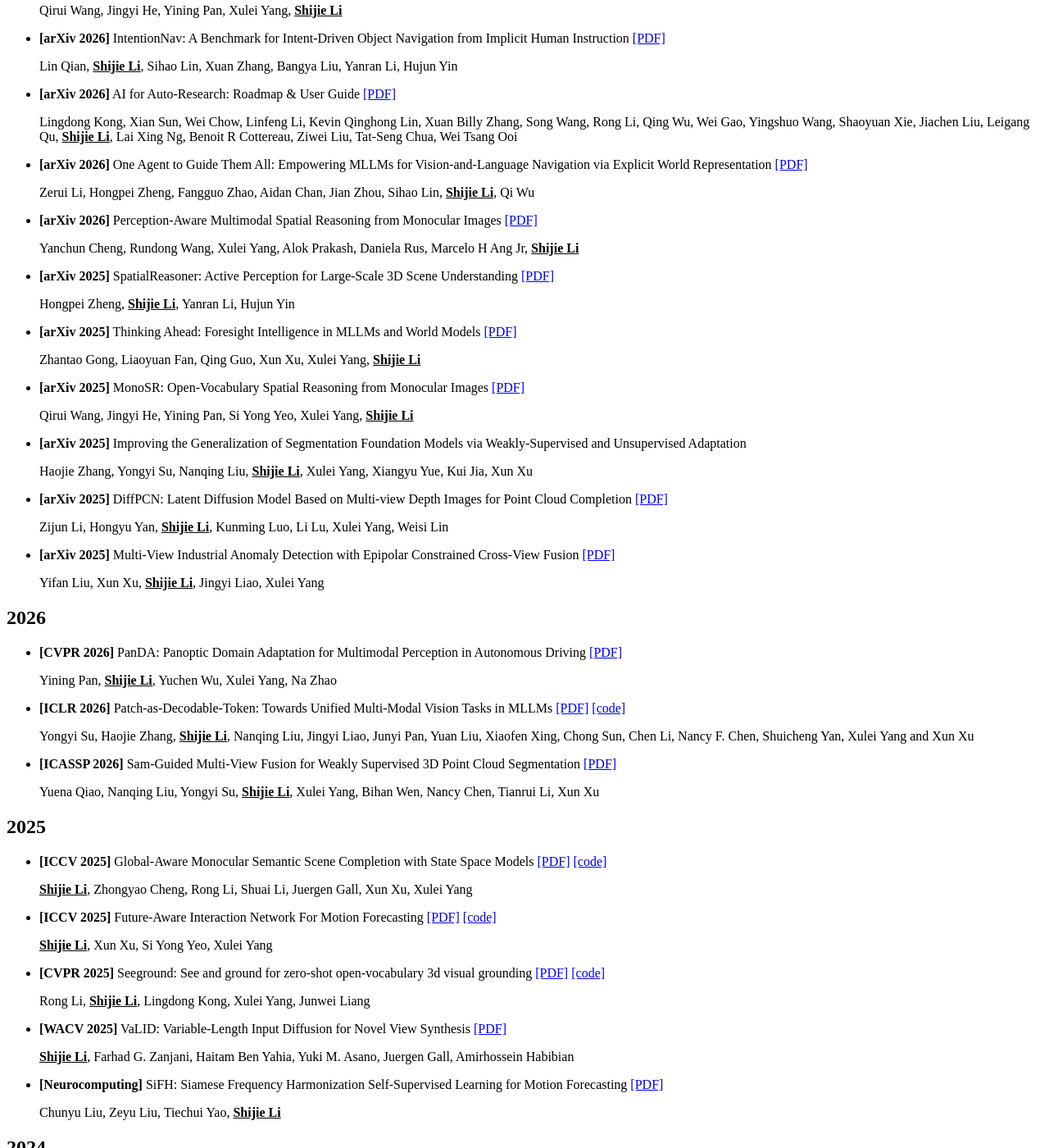
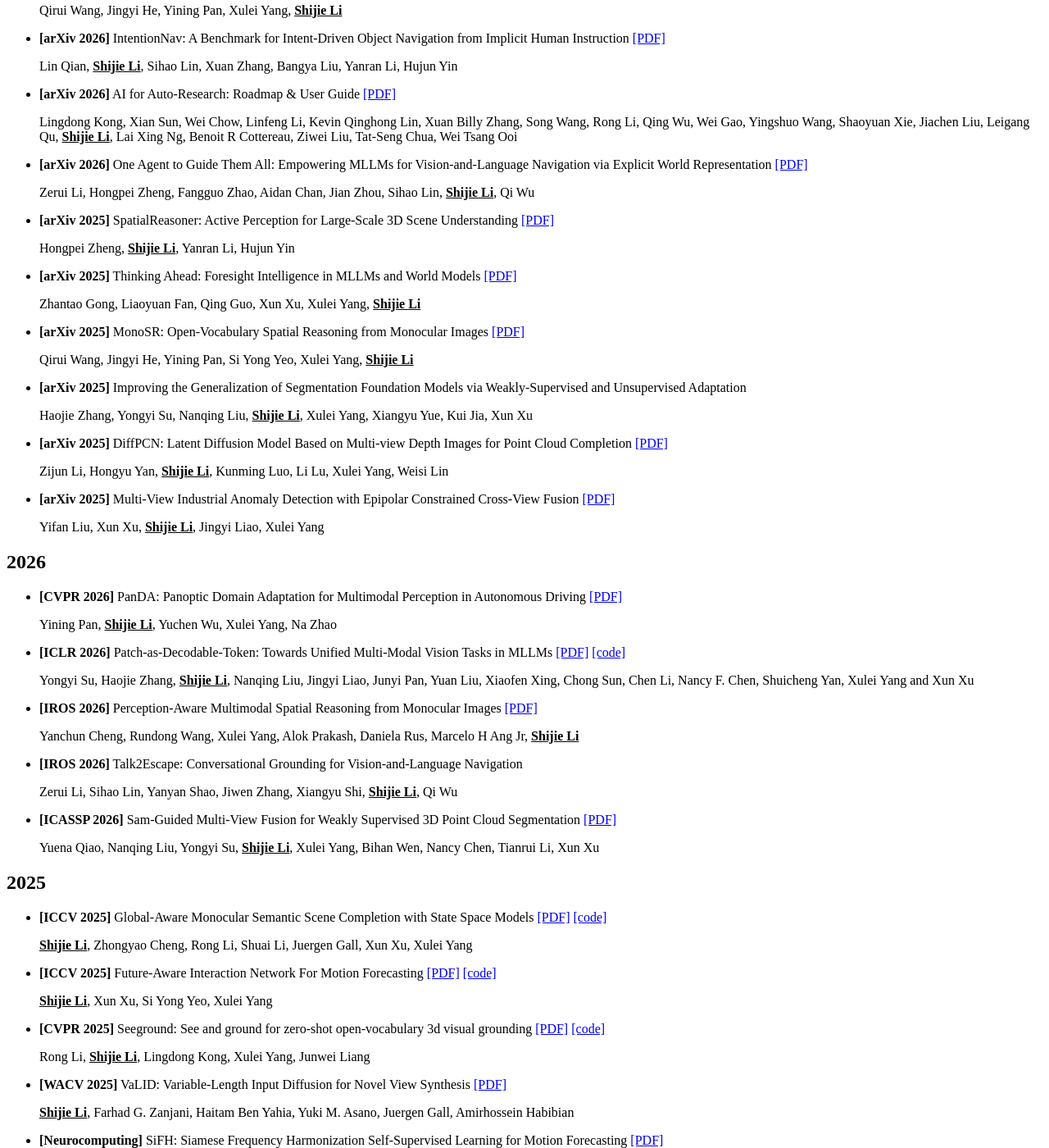
Before and after one commit to sj-li/sj-li.github.io, a Jekyll site: the page built from _pages/includes/pub.md, in a window 1280 px wide and 1400 px high, scrolled down 1017 px. Shown: the whole window at 82% size. Built offline with Jekyll 4.4.1, drawn with Linux system fonts in a browser that asks for light colours; our own code applies the rules of GitHub Pages for plain Markdown files.

Commit message:
Update 2026 news and publications

```diff
--- a/_pages/includes/pub.md
+++ b/_pages/includes/pub.md
@@ -27,9 +27,6 @@
 
   Zerui Li, Hongpei Zheng, Fangguo Zhao, Aidan Chan, Jian Zhou, Sihao Lin, **<u>Shijie Li</u>**, Qi Wu
 
-- **[arXiv 2026]** Perception-Aware Multimodal Spatial Reasoning from Monocular Images [[PDF]](https://arxiv.org/abs/2603.06985)
-
-  Yanchun Cheng, Rundong Wang, Xulei Yang, Alok Prakash, Daniela Rus, Marcelo H Ang Jr, **<u>Shijie Li</u>**
 
 - **[arXiv 2025]** SpatialReasoner: Active Perception for Large-Scale 3D Scene Understanding [[PDF]](https://arxiv.org/abs/2512.03284)
 
@@ -66,6 +63,15 @@
 - **[ICLR 2026]** Patch-as-Decodable-Token: Towards Unified Multi-Modal Vision Tasks in MLLMs [[PDF]](https://arxiv.org/pdf/2510.01954) [[code]](https://github.com/Gorilla-Lab-SCUT/PaDT)
 
   Yongyi Su, Haojie Zhang, **<u>Shijie Li</u>**, Nanqing Liu, Jingyi Liao, Junyi Pan, Yuan Liu, Xiaofen Xing, Chong Sun, Chen Li, Nancy F. Chen, Shuicheng Yan, Xulei Yang and Xun Xu
+
+- **[IROS 2026]** Perception-Aware Multimodal Spatial Reasoning from Monocular Images [[PDF]](https://arxiv.org/abs/2603.06985)
+
+  Yanchun Cheng, Rundong Wang, Xulei Yang, Alok Prakash, Daniela Rus, Marcelo H Ang Jr, **<u>Shijie Li</u>**
+
+- **[IROS 2026]** Talk2Escape: Conversational Grounding for Vision-and-Language Navigation
+
+  Zerui Li, Sihao Lin, Yanyan Shao, Jiwen Zhang, Xiangyu Shi, **<u>Shijie Li</u>**, Qi Wu
+
 
 - **[ICASSP 2026]** Sam-Guided Multi-View Fusion for Weakly Supervised 3D Point Cloud Segmentation [[PDF]](https://alex-xun-xu.github.io/Doc/Publication/2026/QiaoEtAl_ICASSP26.pdf)
 
```
Also changed, not shown: _pages/includes/news.md (+1 -1 lines).
